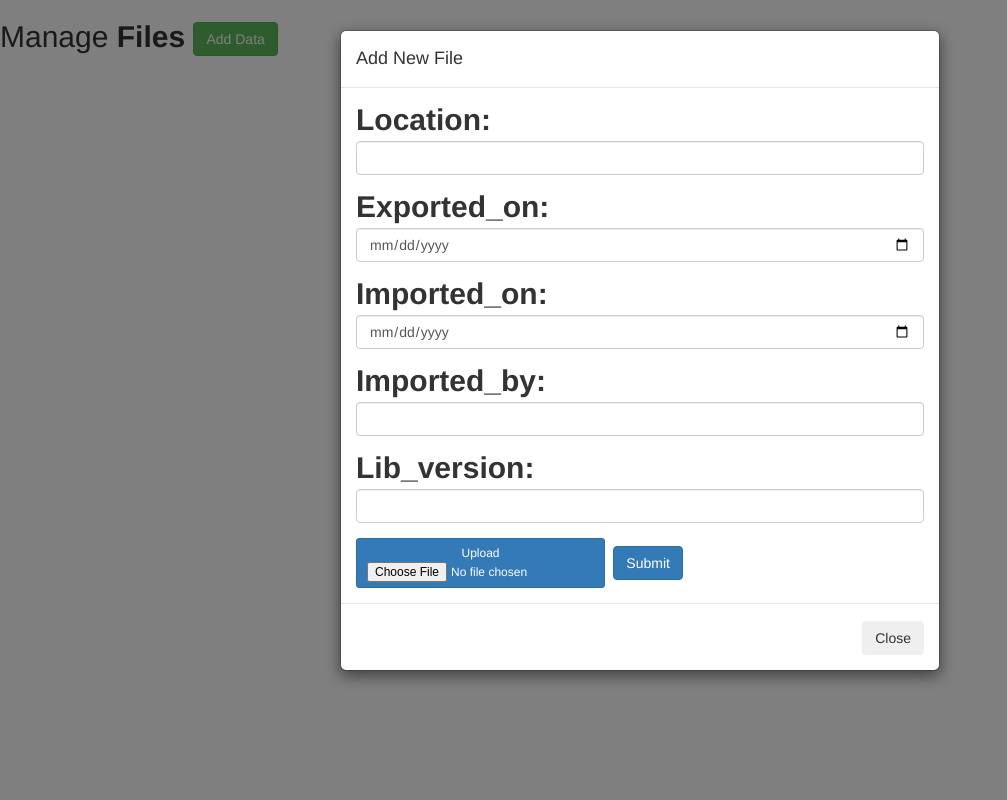
After one commit to SolarSPELL-Main/udat, a Flask app: page /content_set/add_content_set in a window 1280 px wide, after a click on "Add Data". The commit adds this page. Shown: the whole page, without its empty margins (0-1007 px from the left). Run offline with Flask 2, Linux system fonts and the light colour scheme; parts of the project's set-up code (start-up, migrations or seed data) failed here and were passed over; some libraries are stand-ins or nearby versions.

Commit message:
add,edit,upload content_set

```diff
--- a/app/routes/content_set.py
+++ b/app/routes/content_set.py
@@ -1,5 +1,126 @@
-from flask import Blueprint, render_template
+import datetime
+from flask import Blueprint, render_template,flash, request
+from sqlalchemy.orm import session
 from app.models import Content, ContentSet
+from app import db
+import pandas as pd
+
+
+from werkzeug.utils import secure_filename
+
+import csv
+import pandas as pd
+from io import TextIOWrapper
+
+
+
 content_set= Blueprint('content_set', __name__, url_prefix='/content_set')
 
 # This is where the routes and their defenitions will go
+
+# For add_content_set
+
+@content_set.route('/add_content_set', methods=['GET','POST'])
+def upload():
+    if request.method == 'POST':
+
+        csv_file = request.files['csvfiles']
+        # filename = secure_filename(csv_file.filename)
+        csv_files = TextIOWrapper(csv_file, encoding='utf-8-sig')
+        content_sets = csv_files.read() # read csv file
+        Exported_date = str(request.form['Exported_on'])
+        year, month, day = map(int, Exported_date.split('-'))
+        filter_Exported_date = datetime.date(year, month, day)
+
+        Imported_date = str(request.form['Imported_on'])
+        year1, month1, day1 = map(int, Imported_date.split('-'))
+        filter_Imported_date = datetime.date(year1, month1, day1)
+        content_set = ContentSet(location=request.form['Location'],exported_on=filter_Exported_date, imported_on=filter_Imported_date, imported_by=request.form['Imported_by'], lib_version=request.form['Lib_version'])
+
+
+        db.session.add(content_set)
+        db.session.commit()
+
+        # Fetch the new ID
+        newid=content_set.id
+        content_list = prepare_content_object(newid,csv.DictReader(content_sets.splitlines(), skipinitialspace=True))
+        db.session.bulk_insert_mappings(Content,content_list)
+        db.session.commit()
+        flash('Data was added!')
+    return render_template('add_content_set.html')
+
+def prepare_content_object(new_id, content_csv_obj):
+
+    # Method to decode and set ID for FK
+
+    content_list = []
+    for row in content_csv_obj:
+        content_obj = {}
+        for k, v in row.items():
+            content_obj[k] = v
+
+        content_obj['set_id'] = new_id
+        content_list.append(content_obj)
+    print('Content_List ',content_list)
+    return content_list
+
+# For edit_content_set
+
+@content_set.route('/edit_content_set/', methods=['GET','POST'])
+def edit_content():
+
+    # http://127.0.0.1:5000/content_set/edit_content_set/?id=123
+
+    # # fetch Id from request parameter, if not given, defaults to 1 for testing purposes now
+
+    print('ans for update ', request.args.get('id'))
+    content_set_id = request.args.get('id') if request.args.get('id') is not None else 1
+
+    # # fetch corresponding dataset from DB
+
+    if request.method == 'GET':
+
+        # print(content_set_id)
+        content_set_rec = db.session.get(ContentSet, {"id": content_set_id})
+        # print('m',content_set_rec)
+
+        # render in UI for Edit modal
+        # print('loc:',content_set_rec.location)
+        return render_template('edit_content_set.html',
+
+                               location=content_set_rec.location,
+                               exported_on=content_set_rec.exproted_on,
+                               imported_on=content_set_rec.imported_on,
+                               imported_by=content_set_rec.imported_by,
+                               lib_version = content_set_rec.lib_version
+                               )
+
+    else:
+        # Handle from DB
+
+        Exported_date = str(request.form['Exported_on'])
+        year, month, day = map(int, Exported_date.split('-'))
+        export_date = datetime.date(year, month, day)
+
+        Imported_date = str(request.form['Imported_on'])
+        year1, month1, day1 = map(int, Imported_date.split('-'))
+        import_date = datetime.date(year1, month1, day1)
+
+        content_set = ContentSet(location=request.form['Location'], exported_on=export_date, imported_on=import_date,
+                                 imported_by=request.form['Imported_by'], lib_version=request.form['Lib_version'])
+
+        print('update now' ,content_set_id)
+        # Updating the content_set
+        value = ContentSet.query.filter_by(id=content_set_id).first()
+
+
+
+        value.location = content_set.location
+        value.export_data = content_set.exproted_on
+        value.lib_version = content_set.lib_version
+        value.imported_by = content_set.imported_by
+        value.imported_on = content_set.imported_on
+
+        db.session.commit()
+
+        return render_template('edit_content_set.html')
--- /dev/null
+++ b/app/templates/add_content_set.html
@@ -0,0 +1,101 @@
+<!DOCTYPE html>
+<html>
+  <head>
+    <link rel="stylesheet" href="https://maxcdn.bootstrapcdn.com/bootstrap/3.4.1/css/bootstrap.min.css">
+  <script src="https://ajax.googleapis.com/ajax/libs/jquery/3.5.1/jquery.min.js"></script>
+  <script src="https://maxcdn.bootstrapcdn.com/bootstrap/3.4.1/js/bootstrap.min.js"></script>
+</head>
+
+<h2>Manage <b>Files </b>  <button type="button" class="btn btn-success" data-toggle="modal" data-target="#mymodal"> Add Data</button>
+    <div id="mymodal" class="modal fade" role="dialog">
+        <div class="modal-dialog">
+           <div class="modal-content">
+              <div class="modal-header">
+
+                 <h4 class="modal-title">Add New File</h4>
+              </div>
+              <div class="modal-body">
+
+                 <form  action="{{ request.path }}" method="POST" enctype="multipart/form-data">
+
+
+                    <div class="form-group">
+
+                       <label>Location:</label>
+                       <input type="text" class="form-control" name="Location" required="1">
+
+
+                    </div>
+
+
+                     <div class="form-group">
+
+
+                       <label>Exported_on:</label>
+                       <input type="date" class="form-control" name="Exported_on" required="1">
+
+
+                    </div>
+
+
+                     <div class="form-group">
+
+
+                       <label>Imported_on:</label>
+                       <input type="date" class="form-control" name="Imported_on" required="1">
+
+
+                    </div>
+                    <div class="form-group">
+
+
+                      <label>Imported_by:</label>
+                      <input type="text" class="form-control" name="Imported_by" required="1">
+
+
+                   </div>
+                   <div class="form-group">
+
+
+                       <label>Lib_version:</label>
+                       <input type="text" class="form-control" name="Lib_version" required="1">
+                   </div>
+
+
+
+                    <div class="file btn btn-sm btn-primary">
+                        Upload
+                        <input type="file" name="csvfiles" id="file_upload" accept=".csv"/>
+                    </div>
+
+
+                    <!-- </div> -->
+                      <!-- <div class="form-group"> -->
+                       <!-- <button class="btn-sm btn-primary pull-right" type="submit">Submit</button> -->
+                    <!-- </div> -->
+                  <form action="">
+                    <button type="submit" class="btn btn-primary">Submit</button>
+                  </form>
+
+                 </form>
+
+
+              </div>
+
+
+              <div class="modal-footer">
+
+
+                <button type="button" class="btn btn-secondary" data-dismiss="modal">Close</button>
+
+
+             </div>
+
+
+           </div>
+
+
+        </div>
+
+
+     </div>
--- a/requirements.txt
+++ b/requirements.txt
@@ -9,3 +9,5 @@ MarkupSafe==2.0.1
 SQLAlchemy==1.4.17
 Werkzeug==2.0.1
 WTForms==2.3.3
+pandas
+csv
```
Also changed, not shown: app/templates/edit_content_set.html (added, +80 -0 lines), app/templates/home.html (+17 -7 lines), 3 other files.
